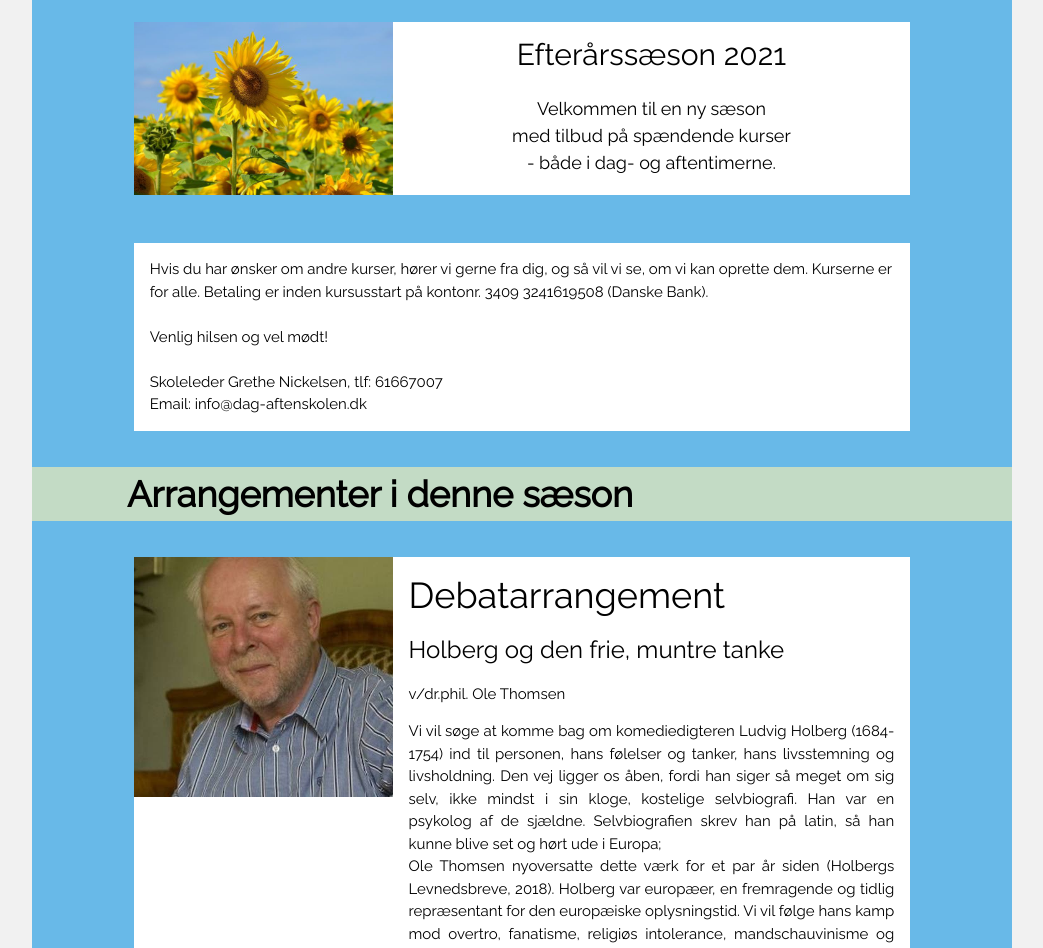
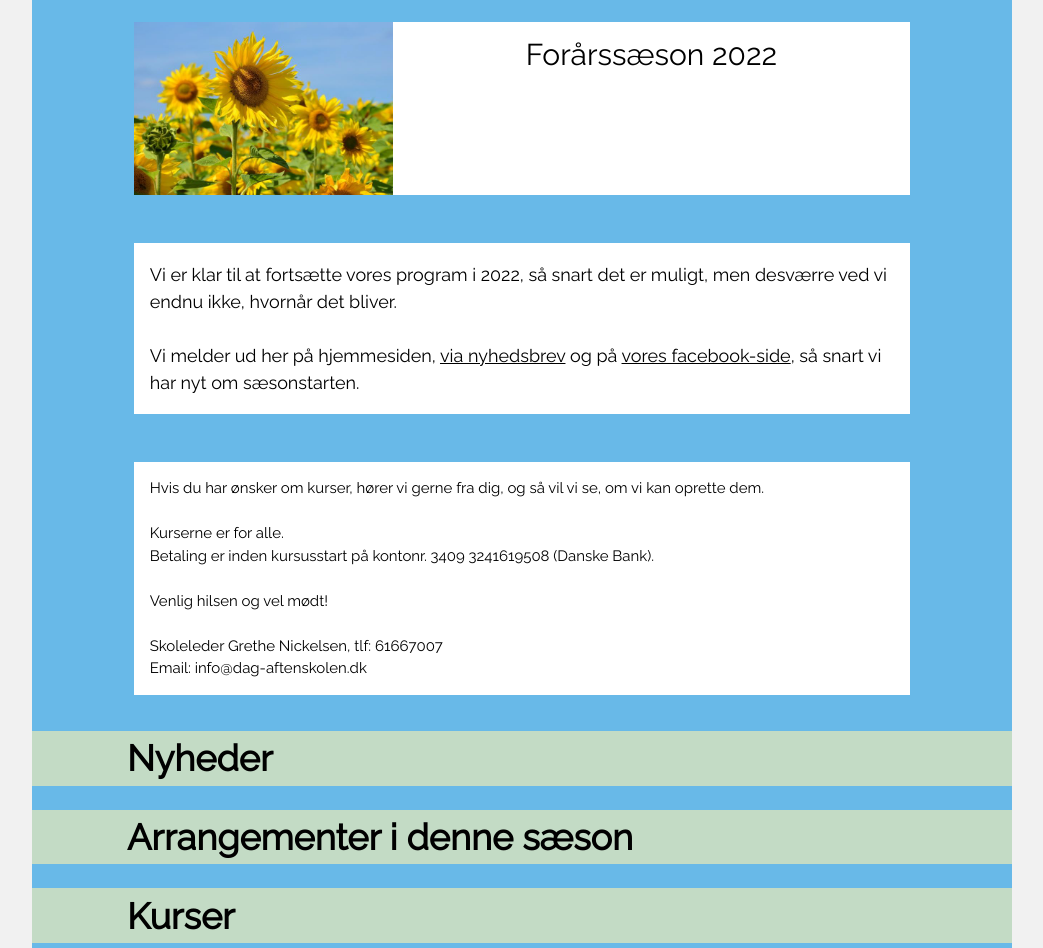
Before and after one commit to nickelsen/dag-aftenskolen.dk, a Jekyll site: the page built from index.html, in a window 1280 px wide and 1400 px high, scrolled down 222 px. Shown: the top 948 px of the window, without its empty margins (118-1161 px from the left). Built offline with Jekyll 4.4.1, drawn with Linux system fonts in a browser that asks for light colours; comment, search, counter and statistics services are not loaded; some of the changed text lies outside the part shown; grey boxes are pictures that could not be loaded.

Commit message:
Dec 2021

```diff
--- a/_data/courses-2020.csv
+++ /dev/null
@@ -1,10 +0,0 @@
-number,title,subtitle,description,time,place,teacher,price,img
-1,Harmonika,let øvede,,"Mandage kl. 17.30 - 19, start 28/9",Thorsager Skole,"Erling Andersen, tlf. 86372380","18 timer kr. 1000,-","harmonika.jpg"
-2,Harmonika,øvede,,"Mandage kl. 19 - 21.30, start 28/9",Thorsager Skole,"Erling Andersen, tlf. 86372380","36 timer kr. 1700,-"
-3,Litteratur,hold 1,,Onsdage kl. 14 - 16.30 - hver anden uge. Start 2/9,Rønde Bibliotek,"Anny Kaasgaard, tlf. 86371638","8 gange, kr. 575,-"
-4,Litteratur,hold 2,,Onsdage kl. 13 - 15.30 - hver anden uge. Start 9/9,Rønde Bibliotek,"Anny Kaasgaard, tlf. 86371638","8 gange, kr. 575,-"
-5,Litteratur,hold 3,"Vi læser danske såvel som udenlandske tekster. Kurset er for alle, som holder af at læse.",Tirsdage kl. 14 - 16.30 - hver anden uge. Start 6/10,"Hornslethallen, Stadionvej 4","Anny Kaasgaard, tlf. 86371638","6 gange, kr. 450,-"
-6,Læsekreds for de travle,,"Her læses kortere romaner efter deltagernes ønsker, og bagefter analyserers/diskuteres i fælles forum.","Mandage kl. 19 - 21.30, start 14/9",Rønde Bibliotek,"Anny Kaasgaard, tlf. 30239288","4 gange, kr. 300,-"
-7,Couragekoret,,,"Mandage kl. 19 - 21.30, start 14/9","Egegård, Rønde","Helle Zederkof, tlf. 24456236","39 timer kr. 450,-"
-8,Raku,"Keramik i efterårsferien","Dette raku-kursus vil indeholde håndbygningsteknikker til små skåle, lågkrukker etc. De 2 første mødegange laver vi ting, den tredje gang glaserer vi og den fjerde brænder vi.","mandag den 12/10 kl. 10-13, tirsdag den 13/10 kl. 10-13 og lørdag den 17/10 kl. 9-15 i efterårsferien","Hos keramikeren selv: Bygaden 31, Stødov, Helgenæs, 8420 Knebel","Naja Vouno, tlf. 30962116","12 timer kr. 750,- ved 5 deltagere"
-9,"Kursus i decoupage",,"Har du lyst til at lave spændende decoupage på et billede, en dåse eller andet efter eget valg, får du mulighed for det.","Lørdag den 17/10 kl. 10 - 16 og mandag den 7/12 kl. 10 - 16","August Art, Havvej 21, Vrinners, 8420 Knebel","Mariann Spangaa tlf. 30912886","kr. 250,- + materialer kr. 200,-"
--- /dev/null
+++ b/_data/news.csv
@@ -0,0 +1 @@
+title,description
--- a/index.html
+++ b/index.html
@@ -10,12 +10,26 @@ layout: default
                     <img src="{{ '/assets/img/efteraar.jpg' | relative_url }}" class="w3-image">
                 </div>
                 <div class="w3-col l8 w3-white w3-center w3-container">
-                    <h2>Efterårssæson 2021</h2>
-
+                    <h2>Forårssæson 2022</h2>
+<!--
                     <p class="w3-large">
                         Velkommen til en ny sæson<br/>
                         med tilbud på spændende kurser<br/>
                         - både i dag- og aftentimerne.</p>
+-->
+                </div>
+            </div>
+        </div>
+        <div class="w3-col l1"><p></p></div>
+    </div>
+    <div class="w3-row w3-padding-24">
+        <div class="w3-col l1"><p></p></div>
+        <div class="w3-col l10">
+            <div class="w3-row w3-white">
+                <div class="w3-white w3-container w3-large">
+                    <p>Vi er klar til at fortsætte vores program i 2022, så snart det er muligt, men desværre ved vi endnu ikke, hvornår det bliver.<br/><br/>
+                        Vi melder ud her på hjemmesiden, <a href="http://dag-aftenskolen.us13.list-manage.com/subscribe?u=c6144597b9fd189322490d247&id=5268bca3e2">via nyhedsbrev</a> og på <a href="https://www.facebook.com/dagaftenskolen">vores facebook-side</a>, så snart vi har nyt om sæsonstarten.
+                    </p>
                 </div>
             </div>
         </div>
@@ -26,19 +40,50 @@ layout: default
         <div class="w3-col l10">
             <div class="w3-row w3-white">
                 <div class="w3-white w3-container">
-                    <p>Hvis du har ønsker om andre kurser, hører vi gerne fra dig, og så vil vi se, om vi kan oprette
-                        dem.
-                        Kurserne er for alle. Betaling er inden kursusstart på kontonr. 3409 3241619508 (Danske
-                        Bank).<br/>
+                    <p>Hvis du har ønsker om kurser, hører vi gerne fra dig, og så vil vi se, om vi kan oprette
+                        dem.<br/><br/>
+                        Kurserne er for alle.<br/>
+                        Betaling er inden kursusstart på kontonr. 3409 3241619508 (Danske Bank).<br/>
                         <br/>
                         Venlig hilsen og vel mødt!<br/><br/>
                         Skoleleder Grethe Nickelsen, tlf: 61667007<br/>
-                        Email: info@dag-aftenskolen.dk</p>
+                        Email: info@dag-aftenskolen.dk
+                    </p>
                 </div>
             </div>
         </div>
         <div class="w3-col l1"><p></p></div>
     </div>
+</div>
+<a id="nyheder">
+    <div class="w3-container green w3-xxlarge">
+        <div class="w3-row">
+            <div class="w3-col l1 w3-hide-small w3-hide-medium"><p></p></div>
+            <div class="w3-col l11">
+                Nyheder
+            </div>
+            <div class="w3-col l1"></div>
+        </div>
+    </div>
+</a>
+<div class="w3-container blue w3-padding-large">
+    {% for entry in site.data.news %}
+    <!-- News entry card -->
+    <div class="w3-row w3-padding-24">
+        <div class="w3-col l1"><p></p></div>
+        <div class="w3-col l10">
+            <div class="w3-row w3-white w3-display-container">
+                <div class="w3-container">
+                    <h1>{{ entry.title }}</h1>
+                </div>
+                <div class="w3-container">
+                    <p>{{ entry.description}}</p>
+                </div>
+            </div>
+        </div>
+        <div class="w3-col l1"><p></p></div>
+    </div>
+    {% endfor %}
 </div>
 <div class="w3-container green w3-xxlarge">
     <div class="w3-row">
@@ -52,6 +97,7 @@ layout: default
 <div class="w3-container blue w3-padding-large">
 
     <!-- Activity card -->
+    <!---
     <div class="w3-row w3-padding-24">
       <div class="w3-col l1"><p></p></div>
       <div class="w3-col l10">
@@ -71,8 +117,10 @@ layout: default
       </div>
       <div class="w3-col l1"><p></p></div>
     </div>
+    -->
 
     <!-- Activity card -->
+    <!--
     <div class="w3-row w3-padding-24">
       <div class="w3-col l1"><p></p></div>
       <div class="w3-col l10">
@@ -92,6 +140,7 @@ layout: default
       </div>
       <div class="w3-col l1"><p></p></div>
     </div>
+    -->
 
     <!-- Activity card -->
     <!--
```
Also changed, not shown: _data/courses-all.csv (added, +9 -0 lines), _data/courses.csv (+0 -8 lines).
